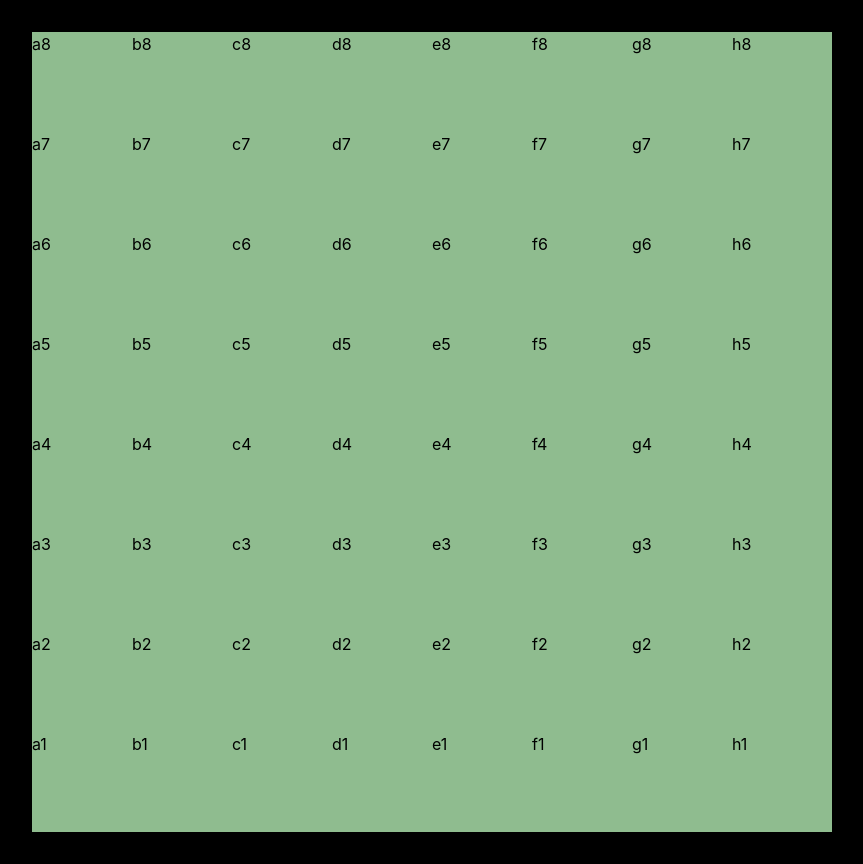
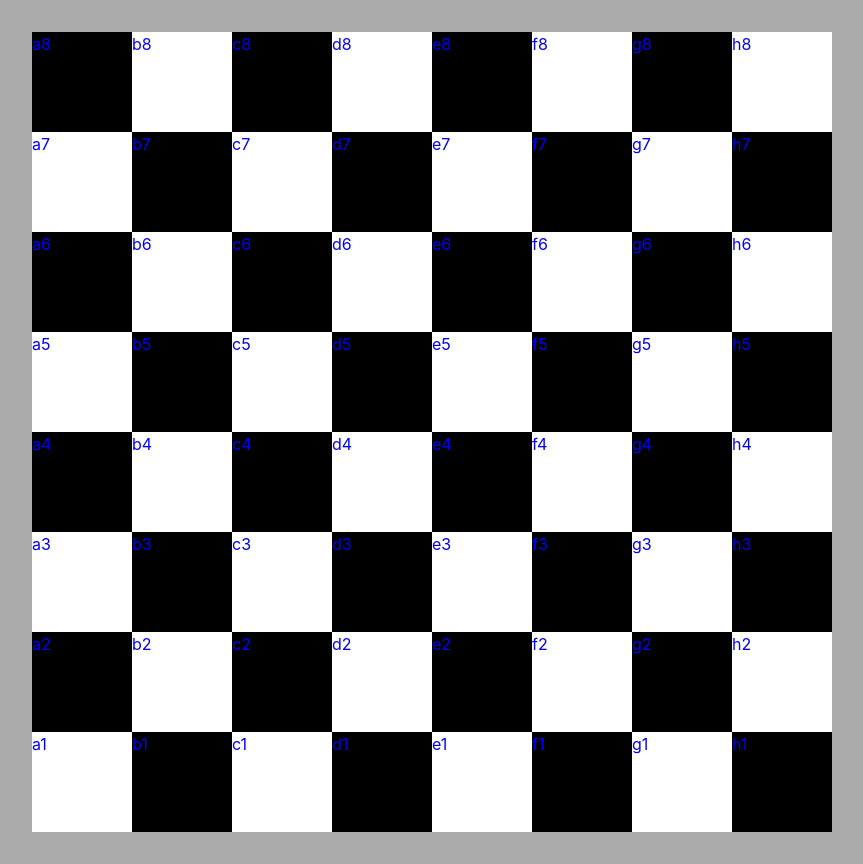
Before and after one commit to migromcab/chessgame, a React (Vite) app: page / in a window 1280 px wide. Shown: the whole page, without its empty margins (208-1071 px from the left). Built offline with nearby package versions, Linux system fonts and the light colour scheme.

Commit message:
adding tiles color

```diff
--- a/src/components/Chessboard.jsx
+++ b/src/components/Chessboard.jsx
@@ -9,18 +9,28 @@ export default function Chessboard() {
 
   for (let j = AxisY.length - 1; j >= 0; j--) {
     for (let i = 0; i < AxisX.length; i++) {
-      board.push(
-        <div className="tiles">
-          {AxisX[i]}
-          {AxisY[j]}
-        </div>
-      );
+      const number = i + j + 2;
+      if (number % 2 === 0) {
+        board.push(
+          <div className="white-tile">
+            {AxisX[i]}
+            {AxisY[j]}
+          </div>
+        );
+      } else {
+        board.push(
+          <div className="black-tile">
+            {AxisX[i]}
+            {AxisY[j]}
+          </div>
+        );
+      }
     }
   }
 
   return (
     <div className="chessboard">
-      <div className="table">{board}</div>
+      <div className="board">{board}</div>
     </div>
   );
 }
--- a/src/components/ChessboardStyle.css
+++ b/src/components/ChessboardStyle.css
@@ -1,5 +1,5 @@
 body {
-  background-color: black;
+  background-color: rgba(0, 0, 0, 0.332);
 }
 
 .chessboard {
@@ -7,23 +7,29 @@ body {
   width: 50rem;
   height: 50rem;
   background-color: darkseagreen;
-  color: black;
+  color: blue;
   display: flex;
   justify-content: center;
   align-items: center;
 }
 
-.table {
+.board {
   display: grid;
-  grid-template-columns: repeat(8, 1fr); /* 8 columnas, una para cada letra */
-  grid-template-rows: repeat(8, 1fr); /* 8 filas, una para cada número */
+  grid-template-columns: repeat(
+    8,
+    6.25rem
+  ); /* 8 columnas, una para cada letra */
+  grid-template-rows: repeat(8, 6.25rem); /* 8 filas, una para cada número */
   width: 100%;
   height: 100%;
   max-width: 50rem;
   max-height: 50rem;
 }
 
-.tiles {
-  width: 6.25rem;
-  height: 6.25rem;
+.black-tile {
+  background-color: black;
 }
+
+.white-tile {
+  background-color: white;
+}
```
